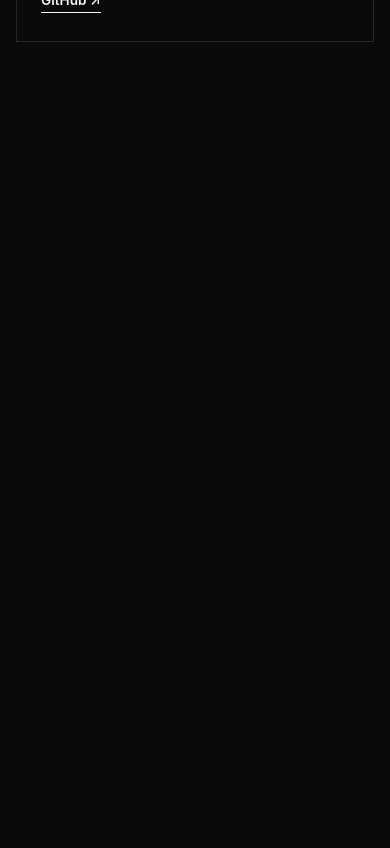
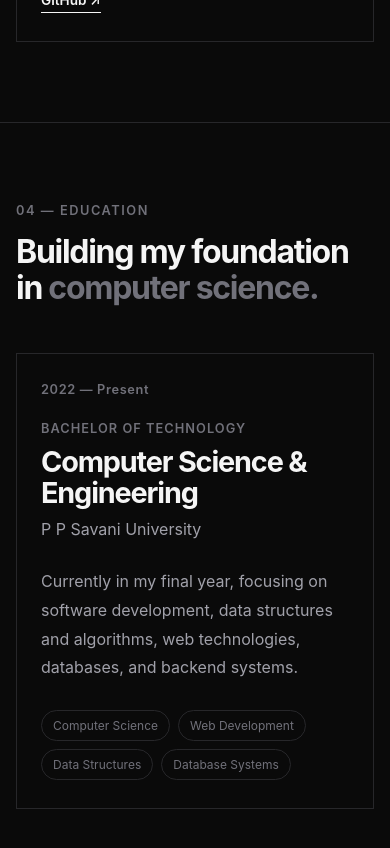
Before and after one commit to karthhikyadav/karthikyannabathina-portfolio, a React (Vite) app: page / in a window 390 px wide. Shown: the part 6380-7228 px from the top of the page. Before the commit the page ends 6502 px from the top, so only its background shows below. Built offline with nearby package versions, Linux system fonts and the light colour scheme.

Commit message:
feat: add education section

```diff
--- a/src/App.jsx
+++ b/src/App.jsx
@@ -3,6 +3,7 @@ import Hero from "./components/Hero";
 import About from "./components/About";
 import Skills from "./components/Skills";
 import Projects from "./components/Projects";
+import Education from "./components/Education";
 
 function App() {
   return (
@@ -14,6 +15,7 @@ function App() {
         <About />
         <Skills />
         <Projects />
+        <Education />
       </main>
     </>
   );
--- /dev/null
+++ b/src/components/Education.jsx
@@ -0,0 +1,49 @@
+function Education() {
+  return (
+    <section id="education" className="section education">
+      <div className="container">
+        <div className="education__header">
+          <p className="section-label">04 — Education</p>
+
+          <h2 className="section-title">
+            Building my foundation in
+            <span> computer science.</span>
+          </h2>
+        </div>
+
+        <article className="education-card">
+          <div className="education-card__year">
+            2022 — Present
+          </div>
+
+          <div className="education-card__content">
+            <p className="education-card__degree">
+              Bachelor of Technology
+            </p>
+
+            <h3>Computer Science & Engineering</h3>
+
+            <p className="education-card__university">
+              P P Savani University
+            </p>
+
+            <p className="education-card__description">
+              Currently in my final year, focusing on software
+              development, data structures and algorithms,
+              web technologies, databases, and backend systems.
+            </p>
+
+            <div className="education-card__tags">
+              <span>Computer Science</span>
+              <span>Web Development</span>
+              <span>Data Structures</span>
+              <span>Database Systems</span>
+            </div>
+          </div>
+        </article>
+      </div>
+    </section>
+  );
+}
+
+export default Education;
--- a/src/components/Navbar.jsx
+++ b/src/components/Navbar.jsx
@@ -10,7 +10,7 @@ function Navbar() {
           <a href="#about">About</a>
           <a href="#skills">Skills</a>
           <a href="#projects">Projects</a>
-          <a href="#experience">Experience</a>
+          <a href="#education">Education</a>
           <a href="#contact">Contact</a>
         </nav>
 
--- a/src/index.css
+++ b/src/index.css
@@ -693,3 +693,100 @@ ol {
 .project-card--featured .project-card__description {
   font-size: 1.05rem;
 }
+.education {
+  border-top: 1px solid var(--border);
+}
+
+.education__header {
+  margin-bottom: 72px;
+}
+
+.education-card {
+  display: grid;
+  grid-template-columns: 180px 1fr;
+  gap: 48px;
+
+  padding: 48px;
+
+  border: 1px solid var(--border);
+  background: var(--background);
+
+  transition: background var(--transition);
+}
+
+.education-card:hover {
+  background: var(--surface);
+}
+
+.education-card__year {
+  color: var(--text-muted);
+
+  font-size: 0.8rem;
+  font-weight: 600;
+  letter-spacing: 0.05em;
+}
+
+.education-card__degree {
+  color: var(--text-muted);
+
+  font-size: 0.8rem;
+  font-weight: 600;
+  letter-spacing: 0.08em;
+  text-transform: uppercase;
+}
+
+.education-card h3 {
+  margin-top: 10px;
+
+  font-size: clamp(1.8rem, 4vw, 2.8rem);
+  line-height: 1.1;
+  letter-spacing: -0.04em;
+}
+
+.education-card__university {
+  margin-top: 10px;
+
+  color: var(--text-secondary);
+  font-size: 1rem;
+}
+
+.education-card__description {
+  max-width: 700px;
+  margin-top: 28px;
+
+  color: var(--text-secondary);
+
+  line-height: 1.8;
+}
+
+.education-card__tags {
+  display: flex;
+  flex-wrap: wrap;
+  gap: 8px;
+
+  margin-top: 28px;
+}
+
+.education-card__tags span {
+  padding: 7px 11px;
+
+  border: 1px solid var(--border);
+  border-radius: 999px;
+
+  color: var(--text-muted);
+
+  font-size: 0.75rem;
+}
+
+@media (max-width: 768px) {
+  .education__header {
+    margin-bottom: 48px;
+  }
+
+  .education-card {
+    grid-template-columns: 1fr;
+    gap: 24px;
+
+    padding: 28px 24px;
+  }
+}
```
